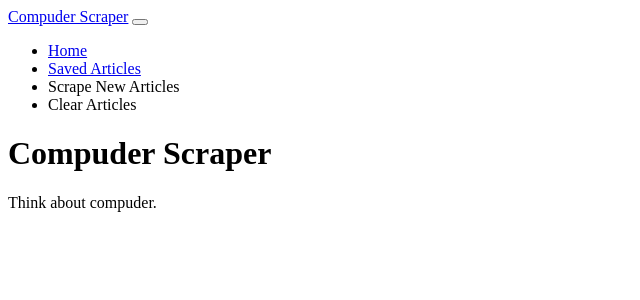
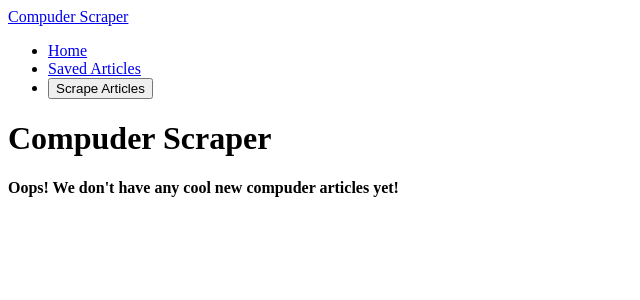
Before and after one commit to spookypants/hw-scraper, a Node server app: template views/index.handlebars in a window 1280 px wide. Shown: the top 300 px of the page, without its empty margins (0-640 px from the left). Run offline with Node 20, Linux system fonts and the light colour scheme; the template is opened without the code that fills it, so the values that code supplies are empty; some libraries are stand-ins or nearby versions.

Commit message:
updated handlebars

```diff
--- a/views/index.handlebars
+++ b/views/index.handlebars
@@ -1,34 +1,30 @@
-<nav class="navbar navbar-expand-lg navbar-dark">
-    <a class="navbar-brand" href="/">Compuder Scraper</a>
-    <button class="navbar-toggler" data-toggle="collapse" data-target="#navbarColor01" aria-controls="navbarColor01" aria-expanded="false" aria-label="Toggle navigation">
-        <span class="navbar-toggler-icon"></span>
-    </button>
-    <div class="collapse navbar-collapse" id="navbarColor01">
-        <ul class="navbar-nav mr-auto">
-            <li class="nav-item">
-                <a href="/" class="btn btn-primary">Home</a>
-            </li>
-            <li class="nav-item">
-                <a href="/saved" class="btn btn-primary">Saved Articles</a>
-            </li>
-            <li class="nav-item">
-                <a class="btn btn-primary scrape-new">Scrape New Articles</a>
-            </li>
-            <li class="nav-item">
-                <a class="btn btn-primary clear">Clear Articles</a>
-            </li>
-        </ul>
+<div class="container">
+    <div class="col-md-12 jumbotron">
+        <div class="text-center">
+            <h1>Compuder Scraper</h1>
+        </div>
     </div>
-</nav>
-
-<div class="jumbotron text-center">
-    <div class="background-image"></div>
-    <div class="caption">
-        <h1>Compuder Scraper</h1>
-        <p>Think about compuder.</p>
+    <div class="col-md-12">
+        {{#if article}}
+            {{#each article}}
+            <div class="panel panel-default">
+                <div class="panel-heading">
+                    <h4>{{this.title}}</h4>
+                </div>
+                <div class="panel-body">
+                    <p>{{this.description}}</p>
+                    <a href="{{this.link}}" target="_blank">{{this.link}}</a>
+                    <br><br>
+                    <button type="button" class="btn btn-success save" data-id={{this.id}}>Save Article</button>
+                </div>
+            </div>
+            {{/each}}
+        {{else}}
+        <div class="panel panel-default">
+            <div class="panel-body">
+                <h4>Oops! We don't have any cool new compuder articles yet!</h4>
+            </div>
+        </div>
+        {{/if}}
     </div>
 </div>
-
-<div class="container-fluid article-container" id="articles">
-
-</div>
--- a/views/layouts/main.handlebars
+++ b/views/layouts/main.handlebars
@@ -4,13 +4,27 @@
         <meta charset="UTF-8">
         <meta name="viewport" content="width=device-width, initial-scale=1.0">
         <meta http-equiv="X-UA-Compatible" content="ie=edge">
-    <title>Gabe's Great Scrapin' Escapade Page</title>
+        <title>Gabe's Great Scrapin' Escapade</title>
         <script src="https://code.jquery.com/jquery-3.3.1.slim.min.js" integrity="sha384-q8i/X+965DzO0rT7abK41JStQIAqVgRVzpbzo5smXKp4YfRvH+8abtTE1Pi6jizo" crossorigin="anonymous"></script>
         <script src="https://cdnjs.cloudflare.com/ajax/libs/popper.js/1.14.7/umd/popper.min.js" integrity="sha384-UO2eT0CpHqdSJQ6hJty5KVphtPhzWj9WO1clHTMGa3JDZwrnQq4sF86dIHNDz0W1" crossorigin="anonymous"></script>
         <script src="https://stackpath.bootstrapcdn.com/bootstrap/4.3.1/js/bootstrap.min.js" integrity="sha384-JjSmVgyd0p3pXB1rRibZUAYoIIy6OrQ6VrjIEaFf/nJGzIxFDsf4x0xIM+B07jRM" crossorigin="anonymous"></script>
         <link rel="stylesheet" type="text/css" href="/css/style.css">
     </head>
     <body>
+        <nav class="navbar navbar-default navbar-fixed-top">
+            <div class="container">
+                <a href="/" class="navbar-brand">Compuder Scraper</a>
+            </div>
+            <div id="navbar" class="navbar-collapse collapse">
+                <ul class="nav navbar-nav">
+                    <li><a href="/">Home</a></li>
+                    <li><a href="/saved">Saved Articles</a></li>
+                    <li><button type="button" class="btn btn-primary" id="scrape">Scrape Articles</button></li>
+                </ul>
+            </div>
+        </nav>
+
         {{{ body }}}
+        <script src="/js/app.js"></script>
     </body>
 </html>
```
Also changed, not shown: server.js (+59 -6 lines). Lines whose indentation alone changed are shown as unchanged.
